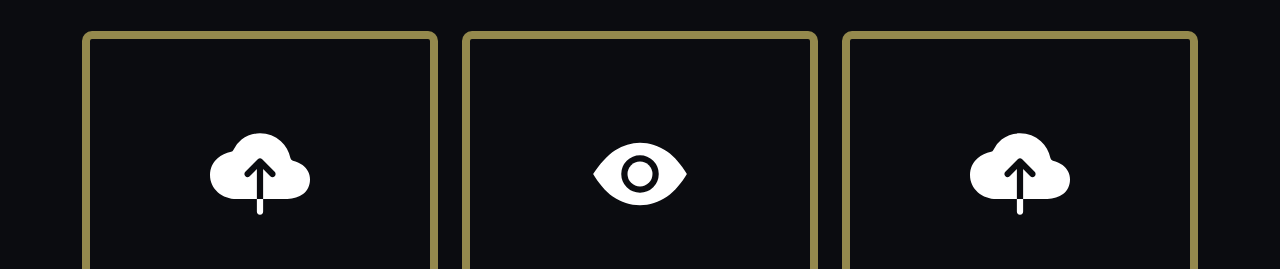
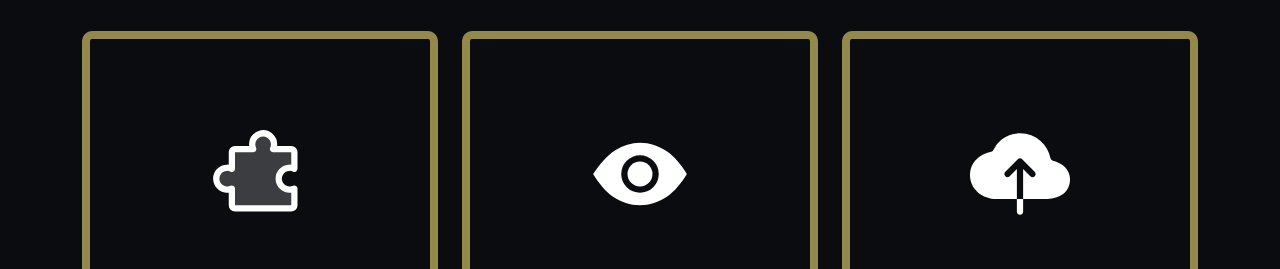
Before and after one commit to mdsaifulisl/nextWeb, a React (Vite) app: page / in a window 1280 px wide. Shown: the part 2260-2529 px from the top of the page. Built offline with nearby package versions, Linux system fonts and the light colour scheme.

Commit message:
icom update

```diff
--- a/src/components/WhatYouGat.jsx
+++ b/src/components/WhatYouGat.jsx
@@ -1,4 +1,5 @@
 import { IoCloudUpload, IoEyeSharp } from "react-icons/io5";
+import { PiPuzzlePieceDuotone } from "react-icons/pi";
 
 const WhatYouGat = () => {
   return (
@@ -10,7 +11,7 @@ const WhatYouGat = () => {
 
             <div className="what-you-gat-item mb-4">
               <div className="icon">
-                <IoCloudUpload />
+                <PiPuzzlePieceDuotone />
               </div>
             </div>
 
--- a/src/index.css
+++ b/src/index.css
@@ -217,7 +217,7 @@ p {
     width: 80%;
   }
   .hero_contant .logo img {
-    width: 100% !important;
+    width: 100px !important;
   }
   .what-you-gat {
     height: 100%;
```
